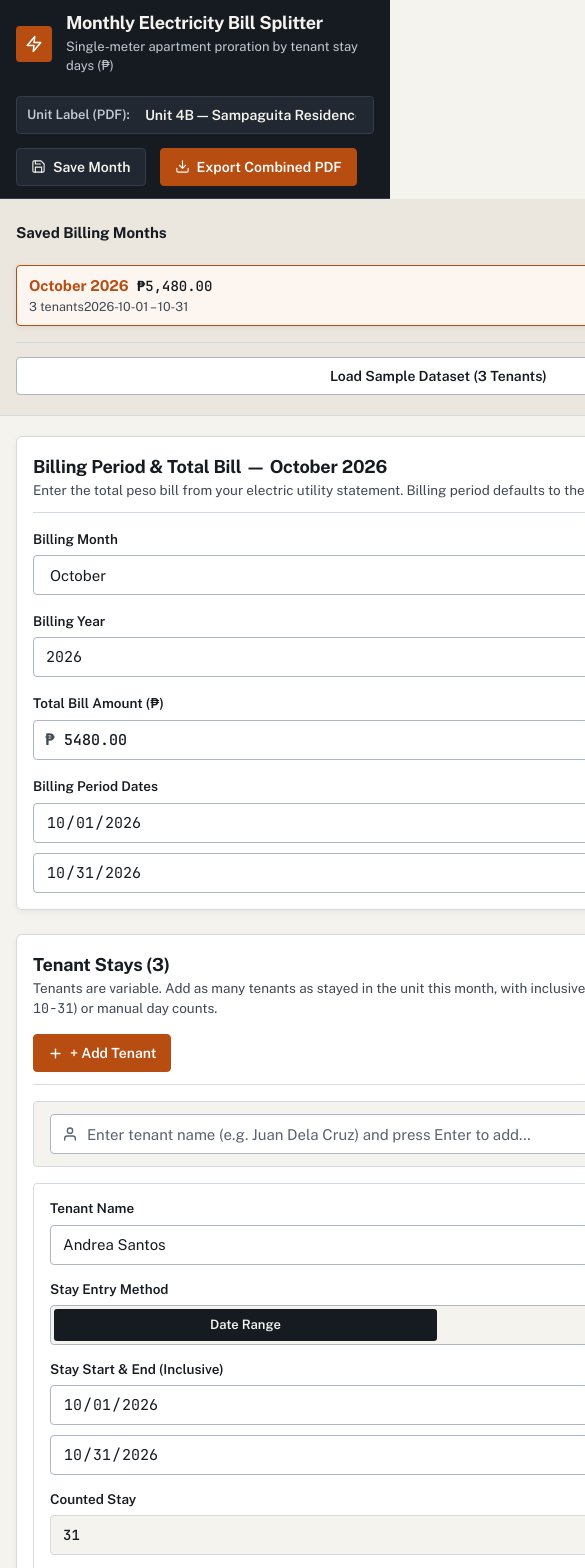
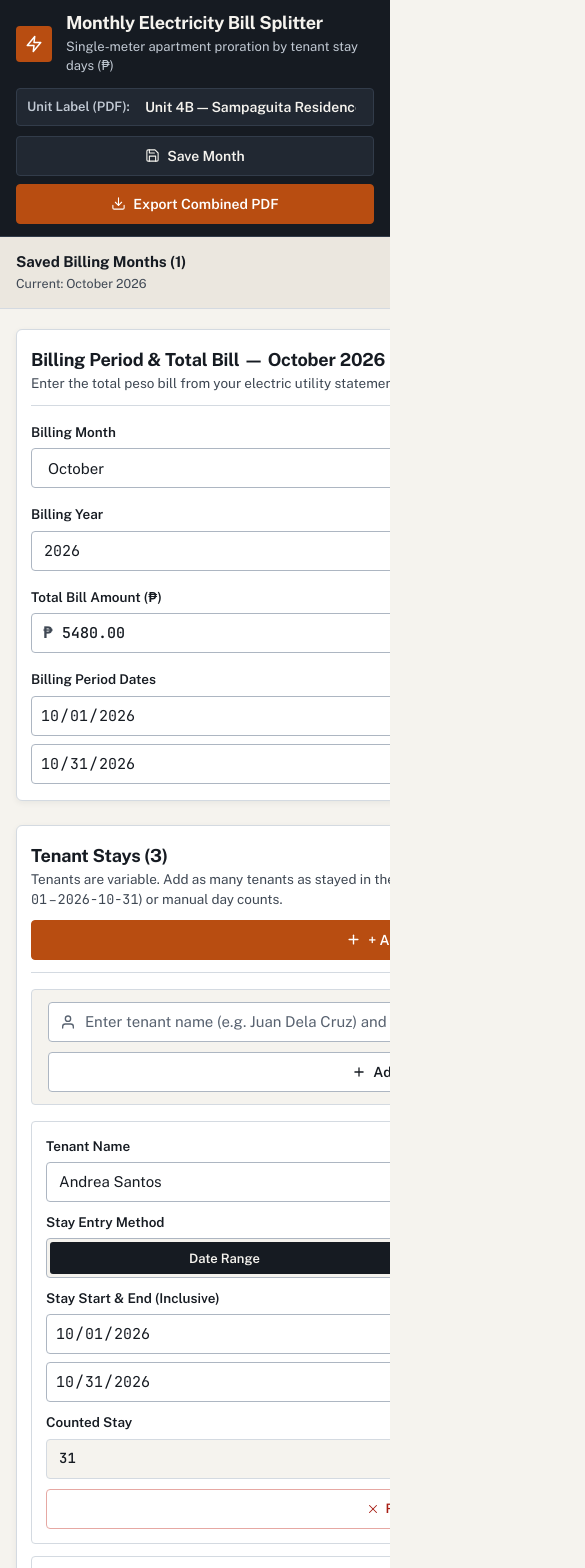
Before and after one commit to lorenzdiscutido/Bill-calculator, a React (Vite) app: page / in a window 390 px wide. Shown: the top 1568 px of the page, 585 px wide, since content can reach past the window. Built offline with nearby package versions, Linux system fonts and the light colour scheme.

Commit message:
Fix leaking date input container and overhaul mobile responsiveness

```diff
--- a/src/App.tsx
+++ b/src/App.tsx
@@ -38,6 +38,7 @@ export default function App() {
   const [saveToast, setSaveToast] = useState<string | null>(null);
   const [exportingId, setExportingId] = useState<string | null>(null);
   const [quickTenantName, setQuickTenantName] = useState<string>('');
+  const [mobileArchiveOpen, setMobileArchiveOpen] = useState<boolean>(false);
 
   const activeRecord = useMemo(() => {
     return (
@@ -392,6 +393,7 @@ export default function App() {
             </span>
           )}
 
+          <div className="topbar-btn-group">
             <button
               type="button"
               className="btn btn-shell"
@@ -441,13 +443,18 @@ export default function App() {
                 : 'Export Combined PDF'}
             </button>
           </div>
+        </div>
       </header>
 
       <div className="workbench-layout">
         {/* Left History Rail */}
         <aside className="archive-rail" aria-label="Billing Month History">
           <div className="rail-header">
-            <h2 className="rail-heading">Saved Billing Months</h2>
+            <div>
+              <h2 className="rail-heading">Saved Billing Months ({savedMonths.length})</h2>
+              <span className="rail-active-indicator">Current: {activeMonthTitle}</span>
+            </div>
+            <div className="rail-header-btns">
               <button
                 type="button"
                 className="btn-ghost-sm"
@@ -455,8 +462,22 @@ export default function App() {
               >
                 + New Month
               </button>
+              <button
+                type="button"
+                className="btn-ghost-sm mobile-history-toggle"
+                onClick={() => setMobileArchiveOpen((prev) => !prev)}
+                aria-expanded={mobileArchiveOpen}
+              >
+                {mobileArchiveOpen ? 'Hide History ▲' : 'Past Months ▼'}
+              </button>
+            </div>
           </div>
 
+          <div
+            className={`archive-collapsible-content ${
+              mobileArchiveOpen ? 'is-open' : ''
+            }`}
+          >
             <ul className="archive-list">
               {savedMonths.map((item) => {
                 const parsedBill = parsePesosToCentavos(item.billAmountInput);
@@ -475,7 +496,10 @@ export default function App() {
                     <button
                       type="button"
                       className="archive-select-btn"
-                    onClick={() => setActiveMonthId(item.id)}
+                      onClick={() => {
+                        setActiveMonthId(item.id);
+                        setMobileArchiveOpen(false);
+                      }}
                     >
                       <div className="archive-item-top">
                         <span className="archive-month-name">{label}</span>
@@ -521,11 +545,12 @@ export default function App() {
             <div className="rail-footer">
               <button
                 type="button"
-              className="btn btn-secondary"
+                className="btn btn-secondary btn-full-width"
                 onClick={handleRestoreSampleData}
               >
                 Load Sample Dataset (3 Tenants)
               </button>
+            </div>
           </div>
         </aside>
 
@@ -556,7 +581,7 @@ export default function App() {
             </div>
 
             <div className="setup-grid">
-              <div className="field-group">
+              <div className="field-group field-group-month">
                 <div className="field-label-row">
                   <label htmlFor="billing-month-select" className="field-label">
                     Billing Month
@@ -581,7 +606,7 @@ export default function App() {
                 </select>
               </div>
 
-              <div className="field-group">
+              <div className="field-group field-group-year">
                 <div className="field-label-row">
                   <label htmlFor="billing-year-input" className="field-label">
                     Billing Year
@@ -603,7 +628,7 @@ export default function App() {
                 />
               </div>
 
-              <div className="field-group">
+              <div className="field-group field-group-bill">
                 <div className="field-label-row">
                   <label htmlFor="bill-amount-input" className="field-label">
                     Total Bill Amount (₱)
@@ -638,7 +663,7 @@ export default function App() {
                 )}
               </div>
 
-              <div className="field-group">
+              <div className="field-group field-group-period">
                 <div className="field-label-row">
                   <span className="field-label">Billing Period Dates</span>
                   <span className="field-hint">
@@ -826,7 +851,7 @@ export default function App() {
                   >
                     <div className="tenant-row-grid">
                       {/* Tenant Name */}
-                      <div className="field-group">
+                      <div className="field-group field-group-name">
                         <label
                           htmlFor={`tenant-name-${tenant.id}`}
                           className="field-label"
@@ -850,7 +875,7 @@ export default function App() {
                       </div>
 
                       {/* Stay Entry Mode */}
-                      <div className="field-group">
+                      <div className="field-group field-group-mode">
                         <span className="field-label">Stay Entry Method</span>
                         <div
                           className="mode-segmented"
@@ -889,7 +914,7 @@ export default function App() {
 
                       {/* Stay Dates OR Manual Days Input */}
                       {tenant.mode === 'dates' ? (
-                        <div className="field-group">
+                        <div className="field-group field-group-dates">
                           <div className="field-label-row">
                             <span className="field-label">
                               Stay Start &amp; End (Inclusive)
@@ -925,7 +950,7 @@ export default function App() {
                           </div>
                         </div>
                       ) : (
-                        <div className="field-group">
+                        <div className="field-group field-group-manual">
                           <label
                             htmlFor={`tenant-manual-${tenant.id}`}
                             className="field-label"
@@ -953,7 +978,7 @@ export default function App() {
                       )}
 
                       {/* Counted Days Readout */}
-                      <div className="field-group">
+                      <div className="field-group field-group-days">
                         <span className="field-label">Counted Stay</span>
                         <div className="stay-days-readout">
                           <span>{tCalc?.daysStayed ?? 0}</span>
@@ -964,7 +989,7 @@ export default function App() {
                       </div>
 
                       {/* Delete Tenant Action */}
-                      <div className="field-group">
+                      <div className="field-group field-group-action">
                         <button
                           type="button"
                           className="btn-danger-sm"
@@ -1167,6 +1192,9 @@ export default function App() {
 
                 {/* Per-Tenant Split Table */}
                 <div className="table-scroll-wrapper">
+                  <div className="table-scroll-hint" aria-hidden="true">
+                    <span>Swipe horizontally to view full table &rarr;</span>
+                  </div>
                   <table className="results-table">
                     <thead>
                       <tr>
--- a/src/styles.css
+++ b/src/styles.css
@@ -107,6 +107,8 @@ body {
   line-height: 1.5;
   caret-color: var(--accent-copper);
   -webkit-font-smoothing: antialiased;
+  overflow-x: hidden;
+  width: 100%;
 }
 
 a {
@@ -193,6 +195,7 @@ select {
   border: 1px solid var(--border-shell);
   border-radius: var(--radius-sm);
   padding: 0.3125rem 0.625rem;
+  min-width: 0;
 }
 
 .unit-setting-label {
@@ -210,7 +213,14 @@ select {
   font-weight: 600;
   font-size: 0.875rem;
   padding: 0.25rem 0.375rem;
-  min-width: 15.5rem;
+  min-width: 0;
+  width: 16rem;
+}
+
+.topbar-btn-group {
+  display: flex;
+  align-items: center;
+  gap: 0.5rem;
 }
 
 .unit-setting-input::placeholder {
@@ -246,6 +256,7 @@ select {
   align-items: center;
   justify-content: space-between;
   gap: 0.5rem;
+  flex-wrap: wrap;
 }
 
 .rail-heading {
@@ -253,6 +264,34 @@ select {
   font-size: 0.9375rem;
   font-weight: 700;
   color: var(--text-primary);
+}
+
+.rail-active-indicator {
+  display: block;
+  font-size: 0.78125rem;
+  color: var(--text-secondary);
+  margin-top: 0.125rem;
+}
+
+.rail-header-btns {
+  display: flex;
+  align-items: center;
+  gap: 0.375rem;
+}
+
+.mobile-history-toggle {
+  display: none;
+}
+
+.archive-collapsible-content {
+  display: flex;
+  flex-direction: column;
+  flex: 1;
+  gap: 1rem;
+}
+
+.btn-full-width {
+  width: 100%;
 }
 
 .archive-list {
@@ -373,6 +412,8 @@ select {
   border-radius: var(--radius-md);
   box-shadow: var(--shadow-panel);
   padding: 1.25rem 1.5rem;
+  min-width: 0;
+  overflow: hidden;
 }
 
 .section-header {
@@ -403,15 +444,17 @@ select {
 /* Form Grid for Billing Setup */
 .setup-grid {
   display: grid;
-  grid-template-columns: repeat(4, minmax(0, 1fr));
+  grid-template-columns: 1fr 0.85fr 1.25fr minmax(290px, 1.8fr);
   gap: 1rem;
   align-items: start;
+  min-width: 0;
 }
 
 .field-group {
   display: flex;
   flex-direction: column;
   gap: 0.375rem;
+  min-width: 0;
 }
 
 .field-label-row {
@@ -443,6 +486,23 @@ select {
   color: var(--text-primary);
   font-size: 0.9375rem;
   transition: border-color 150ms ease-out, box-shadow 150ms ease-out;
+  min-width: 0;
+  box-sizing: border-box;
+}
+
+input[type="date"].input-control {
+  padding: 0 0.5rem;
+}
+
+input[type="date"]::-webkit-calendar-picker-indicator {
+  cursor: pointer;
+  opacity: 0.75;
+  padding: 0;
+  margin-left: 0.25rem;
+}
+
+input[type="date"]::-webkit-calendar-picker-indicator:hover {
+  opacity: 1;
 }
 
 .input-control::placeholder {
@@ -705,9 +765,10 @@ select {
 
 .tenant-row-grid {
   display: grid;
-  grid-template-columns: minmax(11rem, 1.3fr) 11.5rem minmax(15rem, 2fr) 7.5rem auto;
+  grid-template-columns: minmax(11rem, 1.4fr) 11.5rem minmax(17rem, 2fr) 7.5rem auto;
   gap: 0.875rem;
   align-items: end;
+  min-width: 0;
 }
 
 .mode-segmented {
@@ -739,8 +800,10 @@ select {
 
 .date-pair-grid {
   display: grid;
-  grid-template-columns: 1fr 1fr;
-  gap: 0.625rem;
+  grid-template-columns: repeat(auto-fit, minmax(130px, 1fr));
+  gap: 0.5rem;
+  width: 100%;
+  min-width: 0;
 }
 
 .stay-days-readout {
@@ -931,6 +994,20 @@ select {
   overflow-x: auto;
   border: 1px solid var(--border-hairline);
   border-radius: var(--radius-sm);
+  -webkit-overflow-scrolling: touch;
+  background-color: var(--bg-surface);
+  position: relative;
+}
+
+.table-scroll-hint {
+  display: none;
+  font-size: 0.75rem;
+  color: var(--text-secondary);
+  padding: 0.375rem 0.625rem;
+  background-color: var(--bg-ground);
+  border-bottom: 1px solid var(--border-hairline);
+  text-align: right;
+  font-family: var(--font-sans);
 }
 
 .results-table {
@@ -1037,13 +1114,29 @@ select {
   border-radius: var(--radius-sm);
 }
 
-@media (max-width: 1080px) {
+@media (max-width: 1240px) {
   .setup-grid {
-    grid-template-columns: repeat(2, minmax(0, 1fr));
+    grid-template-columns: repeat(3, minmax(0, 1fr));
   }
 
+  .field-group-period {
+    grid-column: 1 / -1;
+  }
+}
+
+@media (max-width: 1080px) {
   .tenant-row-grid {
     grid-template-columns: 1fr 1fr;
+    gap: 0.875rem;
+  }
+
+  .field-group-name {
+    grid-column: 1 / -1;
+  }
+
+  .field-group-dates,
+  .field-group-manual {
+    grid-column: 1 / -1;
   }
 }
 
@@ -1055,6 +1148,21 @@ select {
   .archive-rail {
     border-right: none;
     border-bottom: 1px solid var(--border-hairline);
+    padding: 0.875rem 1rem;
+    gap: 0.625rem;
+  }
+
+  .mobile-history-toggle {
+    display: inline-flex;
+  }
+
+  .archive-collapsible-content {
+    display: none;
+  }
+
+  .archive-collapsible-content.is-open {
+    display: flex;
+    margin-top: 0.5rem;
   }
 
   .main-workspace {
@@ -1062,33 +1170,186 @@ select {
   }
 }
 
-@media (max-width: 600px) {
+@media (max-width: 768px) {
   .topbar {
     padding: 0.75rem 1rem;
+    flex-direction: column;
+    align-items: stretch;
+    gap: 0.75rem;
+  }
+
+  .topbar-brand {
+    justify-content: flex-start;
+  }
+
+  .topbar-controls {
+    flex-direction: column;
+    align-items: stretch;
+    gap: 0.625rem;
+    width: 100%;
   }
 
   .unit-setting-field {
     width: 100%;
+    box-sizing: border-box;
   }
 
   .unit-setting-input {
     min-width: 0;
     width: 100%;
+    flex: 1;
   }
 
-  .setup-grid,
-  .tenant-row-grid,
+  .topbar-btn-group {
+    display: grid;
+    grid-template-columns: 1fr 1.3fr;
+    gap: 0.5rem;
+    width: 100%;
+  }
+
+  .topbar-btn-group .btn {
+    width: 100%;
+    height: 2.5rem;
+  }
+
+  .setup-grid {
+    grid-template-columns: 1fr 1fr;
+  }
+
+  .field-group-bill {
+    grid-column: 1 / -1;
+  }
+
+  .field-group-period {
+    grid-column: 1 / -1;
+  }
+
+  .table-scroll-hint {
+    display: block;
+  }
+
+  .results-table {
+    min-width: 35rem;
+  }
+
+  .results-table th,
+  .results-table td {
+    padding: 0.625rem 0.5rem;
+  }
+}
+
+@media (max-width: 600px) {
+  .tenant-quick-add-form {
+    flex-direction: column;
+    align-items: stretch;
+  }
+
+  .tenant-quick-add-form .btn {
+    width: 100%;
+    height: 2.5rem;
+  }
+
+  .section-header {
+    flex-direction: column;
+    align-items: stretch;
+    gap: 0.625rem;
+  }
+
+  .section-header .btn {
+    width: 100%;
+    height: 2.5rem;
+  }
+
+  .tenant-row {
+    padding: 0.875rem;
+  }
+
+  .tenant-row-grid {
+    grid-template-columns: 1fr;
+    gap: 0.625rem;
+  }
+
+  .field-group-name,
+  .field-group-mode,
+  .field-group-dates,
+  .field-group-manual,
+  .field-group-days,
+  .field-group-action {
+    grid-column: 1;
+    width: 100%;
+  }
+
+  .field-group-action .btn-danger-sm {
+    width: 100%;
+    height: 2.5rem;
+    justify-content: center;
+  }
+
   .date-pair-grid {
     grid-template-columns: 1fr;
   }
 
+  .occupancy-strip-container {
+    padding: 0.75rem;
+  }
+
+  .occupancy-strip-header {
+    flex-direction: column;
+    align-items: flex-start;
+    gap: 0.25rem;
+  }
+
   .occupancy-ruler,
   .occupancy-track-row {
-    grid-template-columns: 6.5rem minmax(0, 1fr) 3.75rem;
-    gap: 0.5rem;
+    grid-template-columns: 5.5rem minmax(0, 1fr) 2.75rem;
+    gap: 0.375rem;
+    font-size: 0.75rem;
+  }
+
+  .occupancy-tenant-name {
+    font-size: 0.78125rem;
+    white-space: nowrap;
+    overflow: hidden;
+    text-overflow: ellipsis;
+  }
+
+  .formula-strip {
+    flex-direction: column;
+    align-items: flex-start;
+    gap: 0.625rem;
+    padding: 0.75rem;
+  }
+
+  .formula-equation {
+    flex-direction: column;
+    align-items: flex-start;
+    gap: 0.25rem;
+  }
+
+  .reconciled-pill {
+    width: 100%;
+    justify-content: center;
+    box-sizing: border-box;
   }
 
   .workspace-panel {
-    padding: 1rem;
+    padding: 1rem 0.875rem;
+  }
+
+  .topbar-btn-group {
+    grid-template-columns: 1fr;
   }
 }
+
+@media (max-width: 520px) {
+  .setup-grid {
+    grid-template-columns: 1fr;
+  }
+
+  .field-group-month,
+  .field-group-year,
+  .field-group-bill,
+  .field-group-period {
+    grid-column: 1;
+  }
+}
```
Lines whose indentation alone changed are shown as unchanged.
